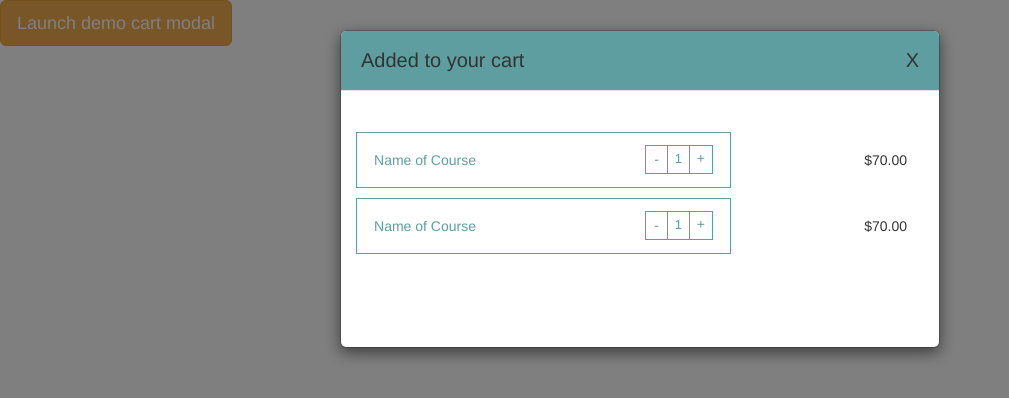
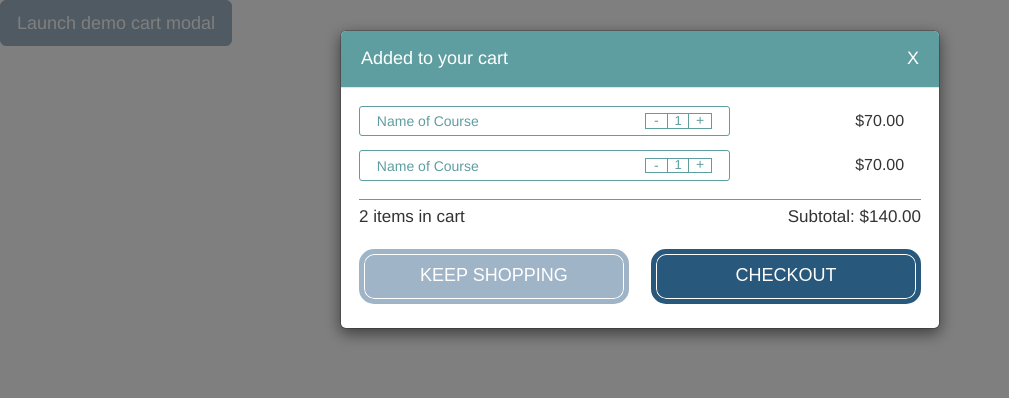
Before and after one commit to nedfaulhaber/trackers-cart-modal, a plain HTML site: page index.html in a window 1280 px wide. Both pictures are taken after a click on the button "Launch demo cart modal". Shown: the whole page, without its empty margins (0-1009 px from the left). Drawn offline with nearby package versions, Linux system fonts and the light colour scheme.

Commit message:
finished mockup of desktop cart modal. needs to be matched with Lorna's dsign via Illustrator

```diff
--- a/index.html
+++ b/index.html
@@ -74,6 +74,19 @@
                 <p>$70.00</p>
               </div>
             </div>
+            <div class="line"></div>
+            <div class="in-cart-row">
+              <p>2 items in cart</p>
+              <p>Subtotal: $140.00</p>
+            </div>
+            <div class="buttons">
+              <div class="footer-button">
+                <p>KEEP SHOPPING</p>
+              </div>
+              <div class="footer-button">
+                <p>CHECKOUT</p>
+              </div>
+            </div>
           </div>
         </div>
       </div>
--- a/scss/app.scss
+++ b/scss/app.scss
@@ -6,16 +6,19 @@
             box-sizing: border-box;
 }
 
-.modal-title {
-  margin-top: -15px;
-  max-width: 14%;
+
+.btn.btn-warning.btn-lg {
+  background-color: #9FB4C7;
+  border-color: #9FB4C7;
+  &:hover {
+    background-color: #9FB4C7;
+    border-color: #9FB4C7;
+  }
 }
 
 .modal-header {
   border-radius: 5px 5px 0 0;
   background-color: cadetblue;
-  margin-bottom: 2vh;
-
   ul {
     display: flex;
     width: 100%;
@@ -27,25 +30,34 @@
     li {
       display: inline;
       text-decoration: none;
-      font-size: 20px;
+      font-size: 18px;
+      color: white;
     }
   }
 }
 
 .modal-body {
   height: 240px;
+  max-width: 598px;
+  padding: 18px;
 }
 
 .item-price-row {
   display: flex;
   width: 100%;
-  height: 7vh;
+  height: 15%;
   justify-content: space-between;
   align-items: center;
   p {
     margin: 0;
   }
-  margin: 10px 0 10px 0;
+  &:nth-of-type(1) {
+    margin-bottom: 14px;
+  }
+  &:nth-of-type(2) {
+    margin-bottom: 18px;
+  }
+
 
   .item-field {
     display: flex;
@@ -56,6 +68,7 @@
     color: cadetblue;
     justify-content: space-between;
     padding: 0 3% 0 3%;
+    border-radius: 3px;
 
     .item-amount {
       display: flex;
@@ -84,15 +97,59 @@
           border-right: 0;
           padding-bottom: 4%;
         }
-      }
     }
   }
-
+}
   .cost {
     display: flex;
     justify-content: center;
     align-items: center;
     padding-right: 3%;
+    font-size: 16px;
 
   }
 }
+
+.line {
+  height: 1px;
+  background-color: cadetblue;
+}
+
+.in-cart-row {
+  display: flex;
+  justify-content: space-between;
+  padding-top: 5px;
+  font-size: 17px;
+  margin-bottom: 10px;
+}
+
+ .buttons {
+   display: flex;
+   height: 27%;
+   width: auto;
+   justify-content: space-between;
+
+   .footer-button {
+     display: flex;
+     align-items: center;
+     justify-content: center;
+     width: 48%;
+     height: 100%;
+     border-radius: 6px;
+     box-shadow: inset 0 0 0 1px white;
+     background: #9FB4C7;
+     border: 5px solid #9FB4C7;
+     border-radius: 15px;
+     color: white;
+    font-family: "museo-sans",sans-serif;
+    font-weight: 500;
+    font-size : 18px;
+    p {
+      padding-top: 8px;
+    }
+    &:nth-of-type(2) {
+      background: #28587B;
+      border: 5px solid #28587B;
+    }
+  }
+}
```
Also changed, not shown: css/app.css, 1 other file.
